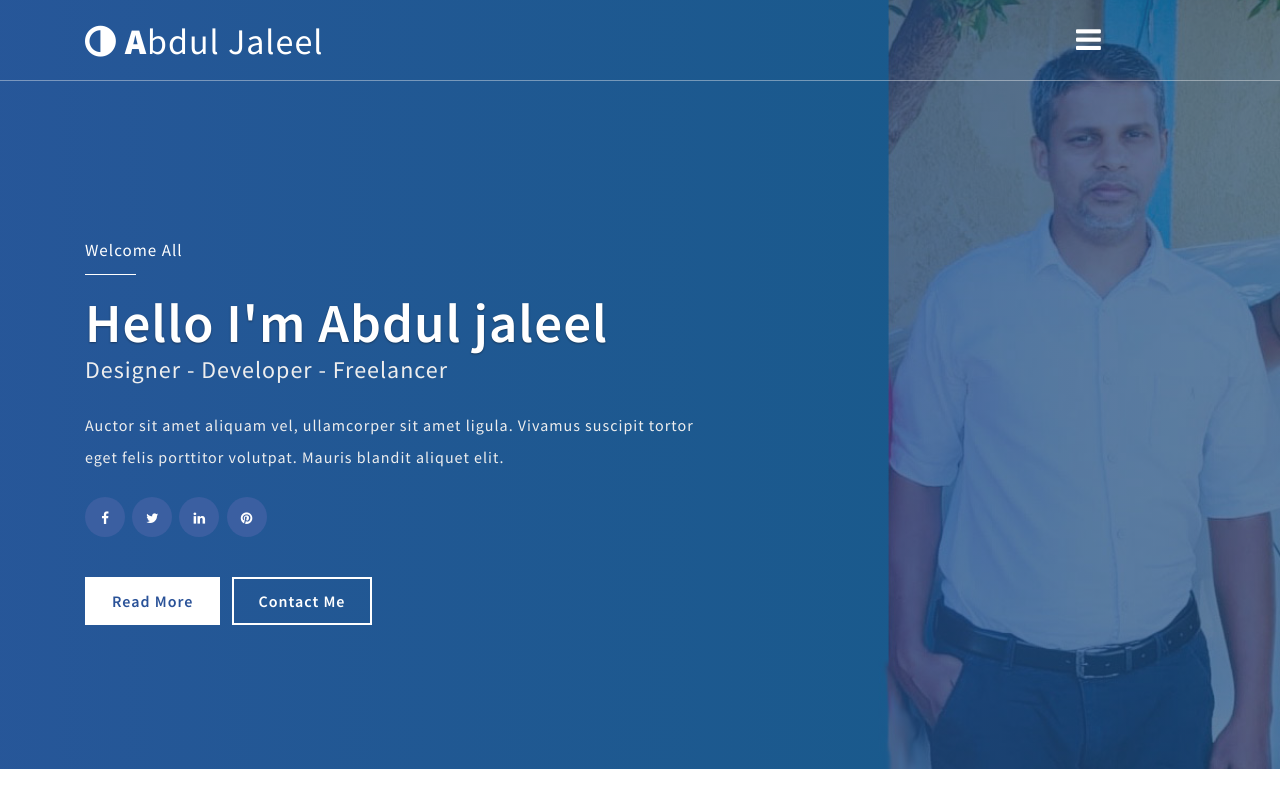
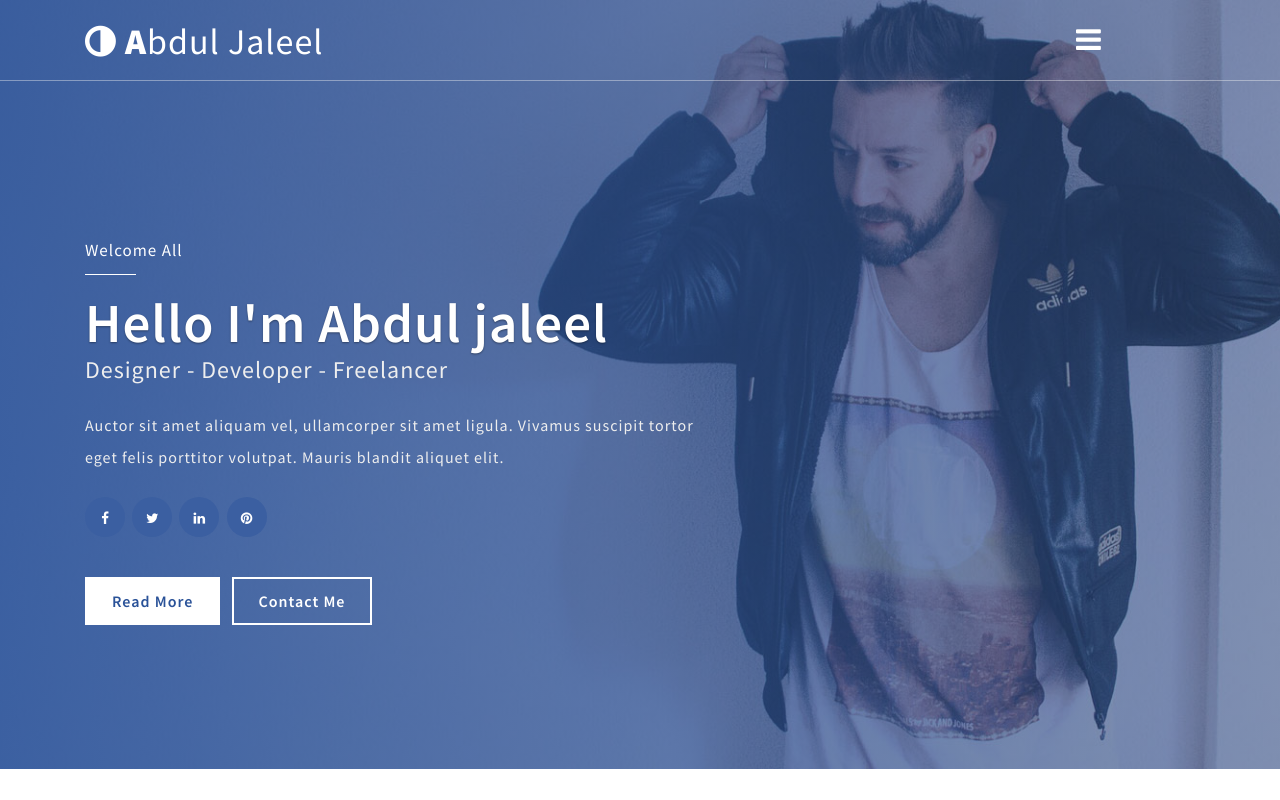
Before and after one commit to jaleelv/my-personal-website, a plain HTML site: page index.html in a window 1280 px wide. Shown: the top 800 px of the page. Drawn offline with Linux system fonts and the light colour scheme.

Commit message:
photo edited

```diff
--- a/css/style.css
+++ b/css/style.css
@@ -211,7 +211,7 @@ a.scroll.bnr-btn i{
 /* banner */
 
 .banner-w3pvt {
-	background: url(../images/jaleel1.jpg) no-repeat center;
+	background: url(../images/banner.jpg) no-repeat center;
 	background-size: cover;
     position: relative;
 
```
